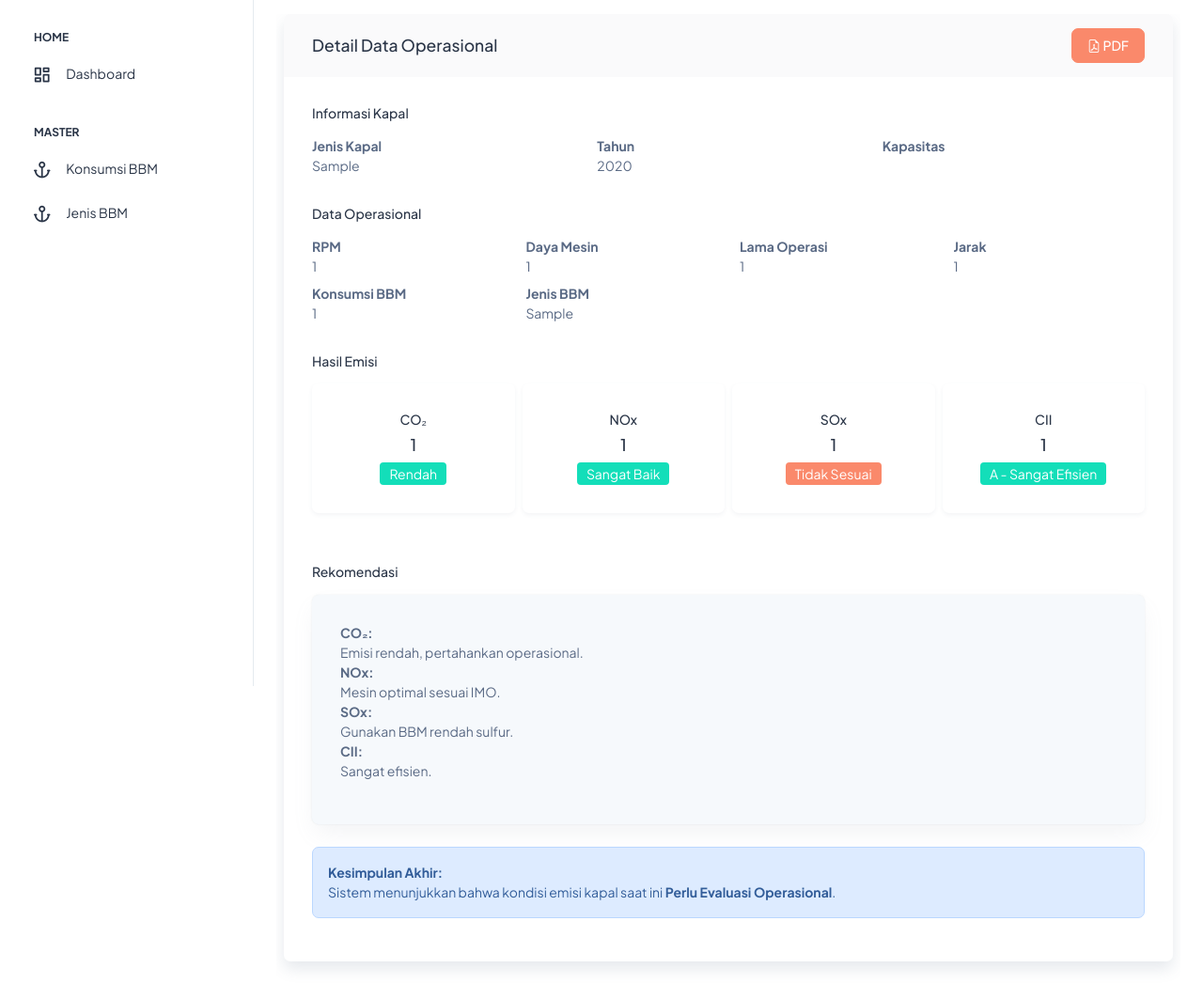
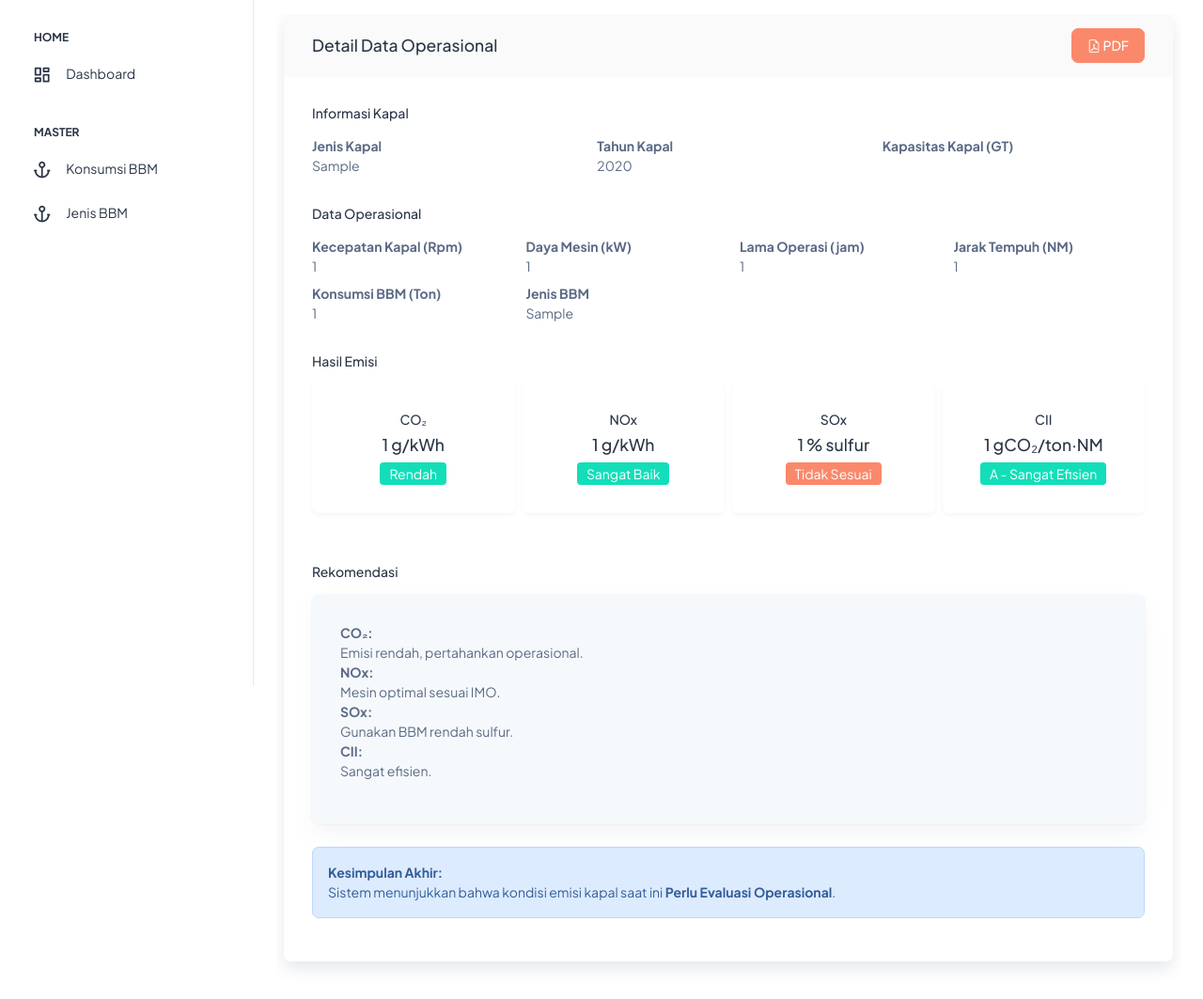
Before and after one commit to ganaperkasa/Sistem-Monitoring-BBM-Kapal, a Laravel app: page /operasional/1 in a window 1280 px wide. Shown: the part 70-1133 px from the top of the page at 94% size. Run offline with Laravel 12, Linux system fonts and the light colour scheme; a user stored in the database is signed in; data comes from the database, SQL or seed files in the repository; tables that the repository leaves empty hold one stand-in row (values such as "Sample post"); some libraries are stand-ins or nearby versions.

Commit message:
Update Satuan Data

```diff
--- a/resources/views/bbm/create.blade.php
+++ b/resources/views/bbm/create.blade.php
@@ -38,7 +38,7 @@
             </div>
 
             <div class="mb-3">
-                <label class="form-label">Kapasitas Kapal</label>
+                <label class="form-label">Kapasitas Kapal (GT)</label>
                 <input type="number" name="kapasitas_kapal" value="{{ old('kapasitas_kapal') }}"class="form-control @error('kapasitas_kapal') is-invalid @enderror" required>
                 @error('kapasitas_kapal')
                         <div class="invalid-feedback">
@@ -61,7 +61,7 @@
             </div>
 
             <div class="mb-3">
-                <label class="form-label">RPM</label>
+                <label class="form-label">Kecepatan Kapal (Rpm)</label>
                 <input type="number" name="rpm" value="{{ old('rpm') }}"class="form-control @error('rpm') is-invalid @enderror" required>
                 @error('rpm')
                         <div class="invalid-feedback">
--- a/resources/views/bbm/show.blade.php
+++ b/resources/views/bbm/show.blade.php
@@ -21,11 +21,11 @@
                         {{ $data->jenis_kapal }}
                     </div>
                     <div class="col-lg-4 col-md-6 col-12 mb-2">
-                        <strong>Tahun</strong><br>
+                        <strong>Tahun Kapal</strong><br>
                         {{ $data->tahun_kapal }}
                     </div>
                     <div class="col-lg-4 col-md-6 col-12 mb-2">
-                        <strong>Kapasitas</strong><br>
+                        <strong>Kapasitas Kapal (GT)</strong><br>
                         {{ $data->kapasitas_kapal }}
                     </div>
                 </div>
@@ -34,23 +34,23 @@
                 <h6 class="mb-3">Data Operasional</h6>
                 <div class="row mb-4">
                     <div class="col-lg-3 col-md-4 col-6 mb-2">
-                        <strong>RPM</strong><br>
+                        <strong>Kecepatan Kapal (Rpm)</strong><br>
                         {{ $data->rpm }}
                     </div>
                     <div class="col-lg-3 col-md-4 col-6 mb-2">
-                        <strong>Daya Mesin</strong><br>
+                        <strong>Daya Mesin (kW)</strong><br>
                         {{ $data->daya_mesin }}
                     </div>
                     <div class="col-lg-3 col-md-4 col-6 mb-2">
-                        <strong>Lama Operasi</strong><br>
+                        <strong>Lama Operasi (jam)</strong><br>
                         {{ $data->lama_operasi }}
                     </div>
                     <div class="col-lg-3 col-md-4 col-6 mb-2">
-                        <strong>Jarak</strong><br>
+                        <strong>Jarak Tempuh (NM)</strong><br>
                         {{ $data->jarak_tempuh }}
                     </div>
                     <div class="col-lg-3 col-md-4 col-6 mb-2">
-                        <strong>Konsumsi BBM</strong><br>
+                        <strong>Konsumsi BBM (Ton)</strong><br>
                         {{ $data->konsumsi_bbm }}
                     </div>
                     <div class="col-lg-3 col-md-4 col-6 mb-2">
@@ -67,7 +67,7 @@
                         <div class="card border-0 shadow-sm">
                             <div class="card-body">
                                 <h6>CO₂</h6>
-                                <h5>{{ $data->co2 }}</h5>
+                                <h5>{{ $data->co2 }} g/kWh</h5>
                                 <span class="badge bg-{{ $co2_color }}">{{ $co2_status }}</span>
                             </div>
                         </div>
@@ -77,7 +77,7 @@
                         <div class="card border-0 shadow-sm">
                             <div class="card-body">
                                 <h6>NOx</h6>
-                                <h5>{{ $data->nox }}</h5>
+                                <h5>{{ $data->nox }} g/kWh</h5>
                                 <span class="badge bg-{{ $nox_color }}">{{ $nox_status }}</span>
                             </div>
                         </div>
@@ -87,7 +87,7 @@
                         <div class="card border-0 shadow-sm">
                             <div class="card-body">
                                 <h6>SOx</h6>
-                                <h5>{{ $data->sox }}</h5>
+                                <h5>{{ $data->sox }} % sulfur</h5>
                                 <span class="badge bg-{{ $sox_color }}">{{ $sox_status }}</span>
                             </div>
                         </div>
@@ -97,7 +97,7 @@
                         <div class="card border-0 shadow-sm">
                             <div class="card-body">
                                 <h6>CII</h6>
-                                <h5>{{ $data->cii }}</h5>
+                                <h5>{{ $data->cii }} gCO₂/ton·NM</h5>
                                 <span class="badge bg-{{ $cii_color }}">{{ $cii_status }}</span>
                             </div>
                         </div>
```
Also changed, not shown: resources/views/bbm/index.blade.php (+5 -5 lines), resources/views/bbm/pdf.blade.php (+13 -13 lines).
